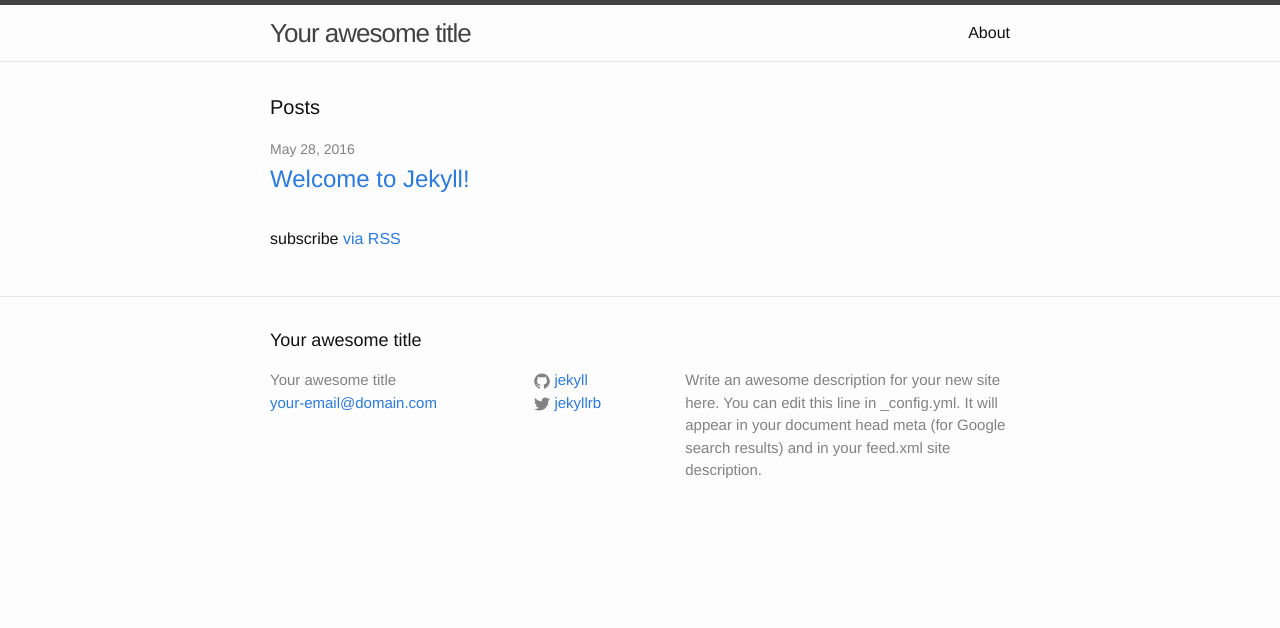
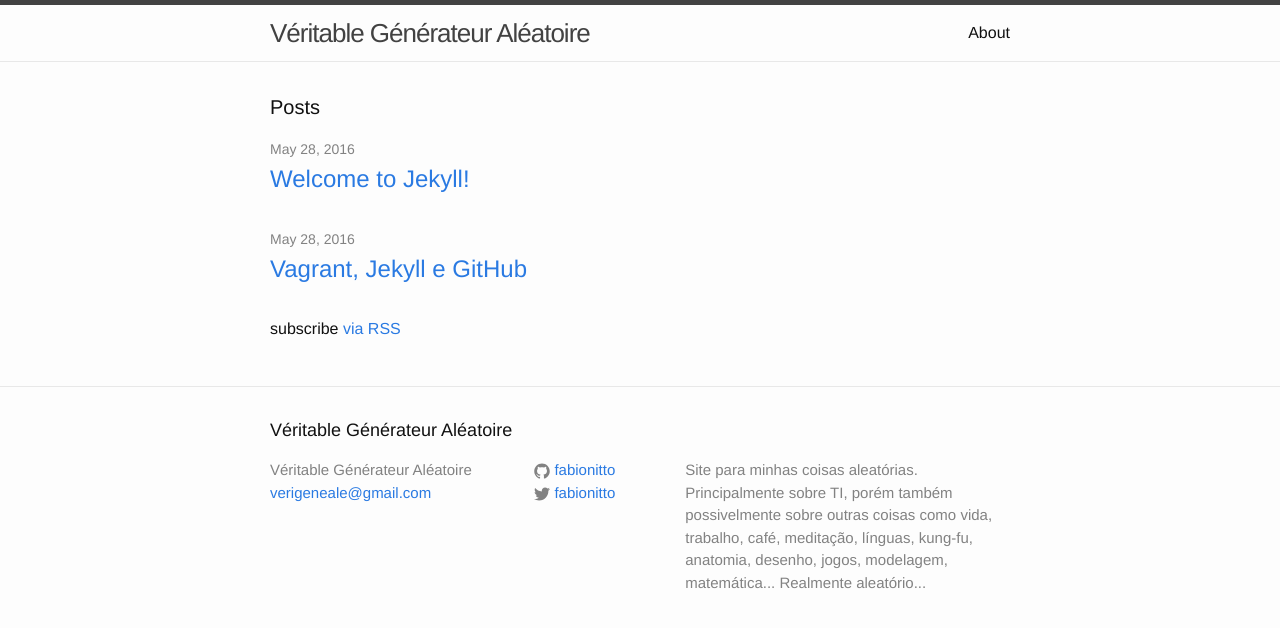
Before and after one commit to fabionitto/fabionitto.github.io, a Jekyll site: the page built from index.html, in a window 1280 px wide. Shown: the top 628 px of the page. Built offline with Jekyll 4.4.1, drawn with Linux system fonts in a browser that asks for light colours.

Commit message:
First scratch post about Vagrant, nothing really

```diff
--- a/_config.yml
+++ b/_config.yml
@@ -6,16 +6,17 @@
 # 'jekyll serve'. If you change this file, please restart the server process.
 
 # Site settings
-title: Your awesome title
-email: your-email@domain.com
+title: Véritable Générateur Aléatoire
+email: verigeneale@gmail.com
 description: > # this means to ignore newlines until "baseurl:"
-  Write an awesome description for your new site here. You can edit this
-  line in _config.yml. It will appear in your document head meta (for
-  Google search results) and in your feed.xml site description.
+  Site para minhas coisas aleatórias. Principalmente sobre TI, porém também
+  possivelmente sobre outras coisas como vida, trabalho, café, meditação,
+  línguas, kung-fu, anatomia, desenho, jogos, modelagem, matemática...
+  Realmente aleatório...
 baseurl: "" # the subpath of your site, e.g. /blog
-url: "http://yourdomain.com" # the base hostname & protocol for your site
-twitter_username: jekyllrb
-github_username:  jekyll
+url: "http://fabionitto.github.io" # the base hostname & protocol for your site
+twitter_username: fabionitto
+github_username:  fabionitto
 
 # Build settings
 markdown: kramdown
```
Also changed, not shown: _posts/2016-05-28-vagrant-jekyll-github.md (added, +7 -0 lines).
